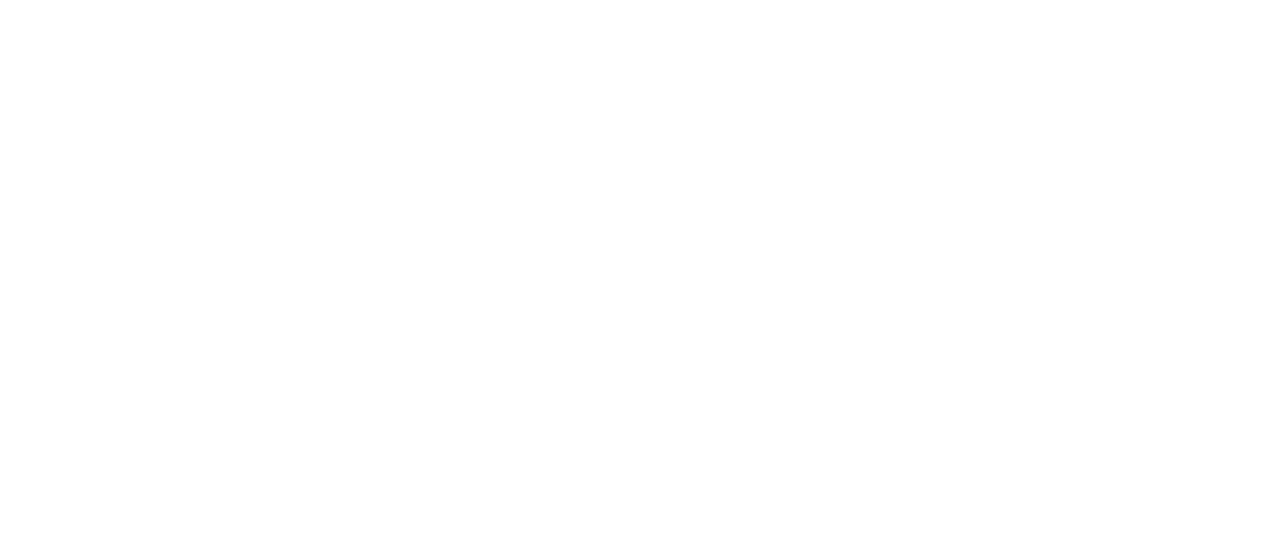
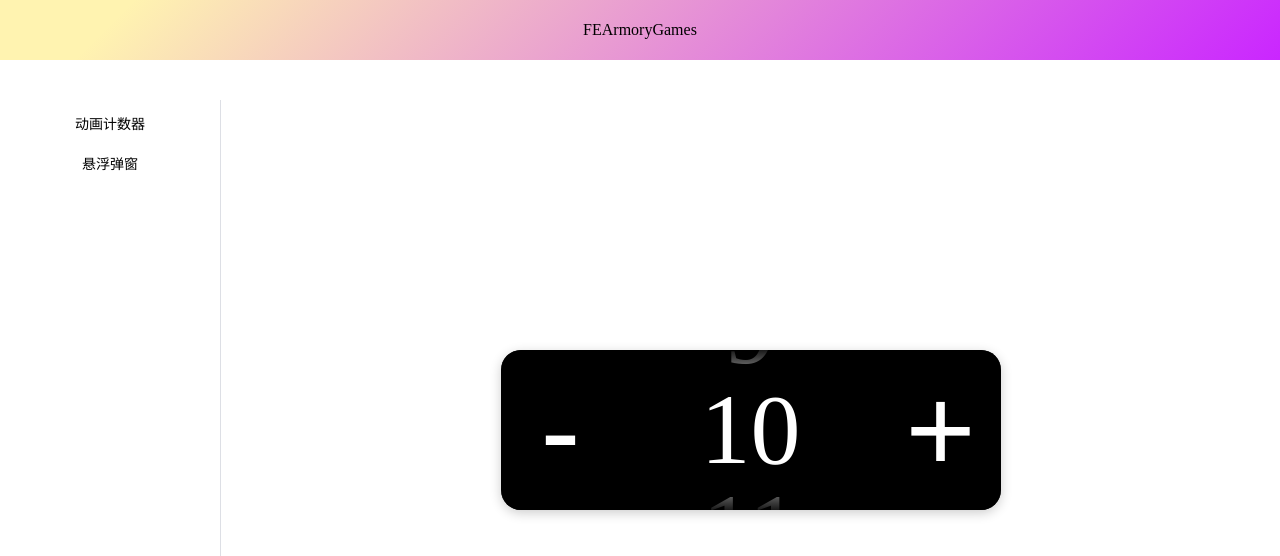
Before and after one commit to zhutianlong95/FEArmory, a Vue app: page /#/fe-armory/counter in a window 1280 px wide. Shown: the top 556 px of the page. Built offline with nearby package versions, Linux system fonts and the light colour scheme; a small style sheet from the web is missing.

Commit message:
new style

```diff
--- a/src/views/Suspension/SuspensionView.vue
+++ b/src/views/FEArmory/Components/Suspension/SuspensionView.vue
@@ -29,7 +29,7 @@
     }
   },
   mounted () {
-    this.imgSrc = require('../../assets/logo.png')
+    this.imgSrc = require('../../../../assets/logo.png')
   },
   methods: {
     onMouseOver (e) {
--- a/src/views/FEArmory/FEArmory.vue
+++ b/src/views/FEArmory/FEArmory.vue
@@ -1,13 +1,74 @@
 <template>
-  <div>11111111</div>
+  <div class="fe-armory">
+    <div class="menu-list">
+      <div
+        class="item"
+        v-for="(item, index) in menuList"
+        :key="index"
+        @click="jumpTo(item.path)"
+      >
+        {{ item.name }}
+      </div>
+    </div>
+    <div class="fe-armory-main">
+      <router-view></router-view>
+    </div>
+  </div>
 </template>
 
 <script>
 export default {
-
+  name: 'FEArmory',
+  data () {
+    return {
+      menuList: [
+        {
+          name: '动画计数器',
+          path: '/fe-armory/counter'
+        },
+        {
+          name: '悬浮弹窗',
+          path: '/fe-armory/suspension'
+        }
+      ]
+    }
+  },
+  methods: {
+    jumpTo (path) {
+      this.$router.push(path)
+    }
+  }
 }
 </script>
 
-<style>
-
+<style lang="scss" scoped>
+.fe-armory {
+  width: 100%;
+  height: 100%;
+  display: flex;
+  .menu-list {
+    width: 220px;
+    margin: 40px 0;
+    padding: 5px 0;
+    border-right: 1px solid#DDDFE5;
+    text-align: center;
+    display: flex;
+    flex-direction: column;
+    .item {
+      height: 40px;
+      line-height: 40px;
+      cursor: pointer;
+      font-size: 14px;
+      transition: font-size .2s ease-in-out;
+      &:hover {
+        background-color: #ccc;
+        color: orange;
+        font-size:18px;
+      }
+    }
+  }
+  .fe-armory-main {
+    flex: 1;
+  }
+}
 </style>
--- a/src/views/Home/Home.vue
+++ b/src/views/Home/Home.vue
@@ -24,6 +24,9 @@
 <style lang="scss" scoped>
 .home {
   display: flex;
+  flex-direction: column;
+  height: 100vh;
+  width: 100vw;
   .main-content {
     flex: 1;
   }
```
Also changed, not shown: src/router/index.js (+17 -6 lines), src/views/FEArmory/Components/Counter/CounterView.vue (renamed from src/views/Counter/CounterView.vue), src/views/FEArmory/Components/Counter/components/Counter.vue (renamed from src/views/Counter/components/Counter.vue), src/views/FEArmory/Components/Suspension/components/Suspension.vue (renamed from src/views/Suspension/components/Suspension.vue).
